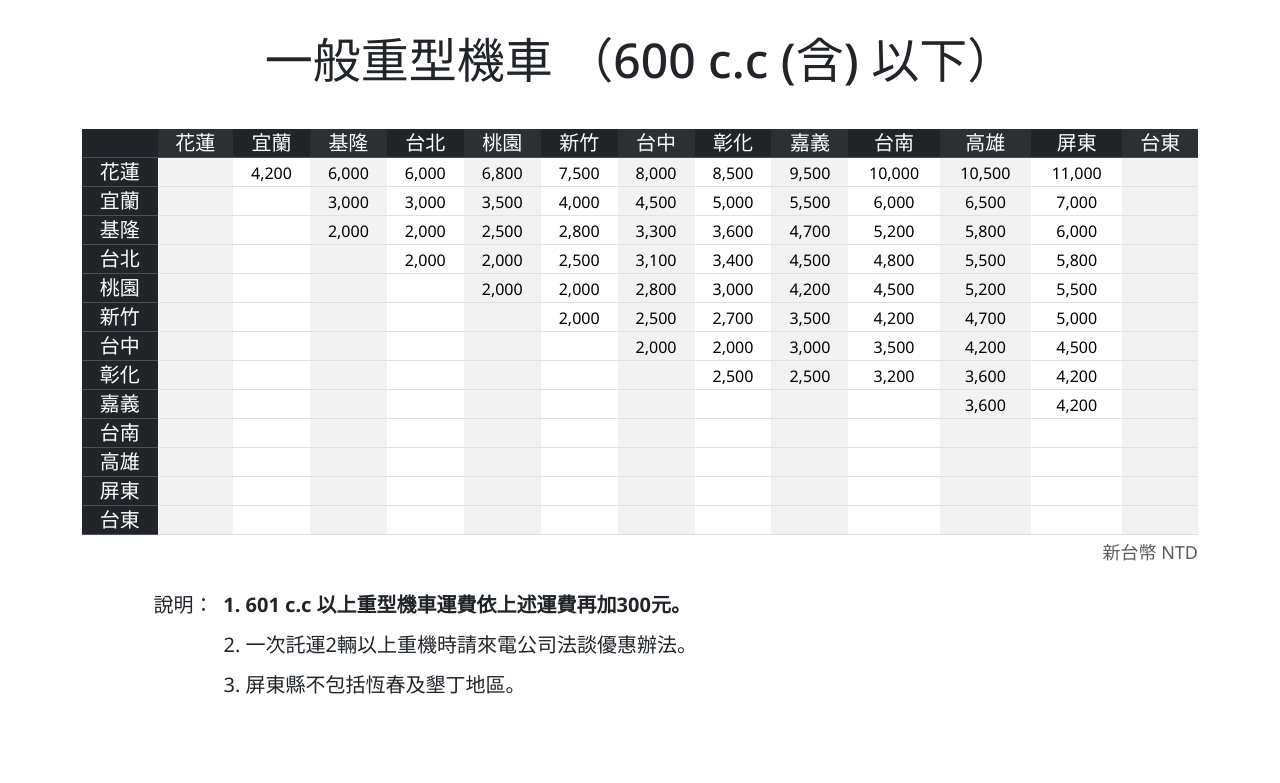
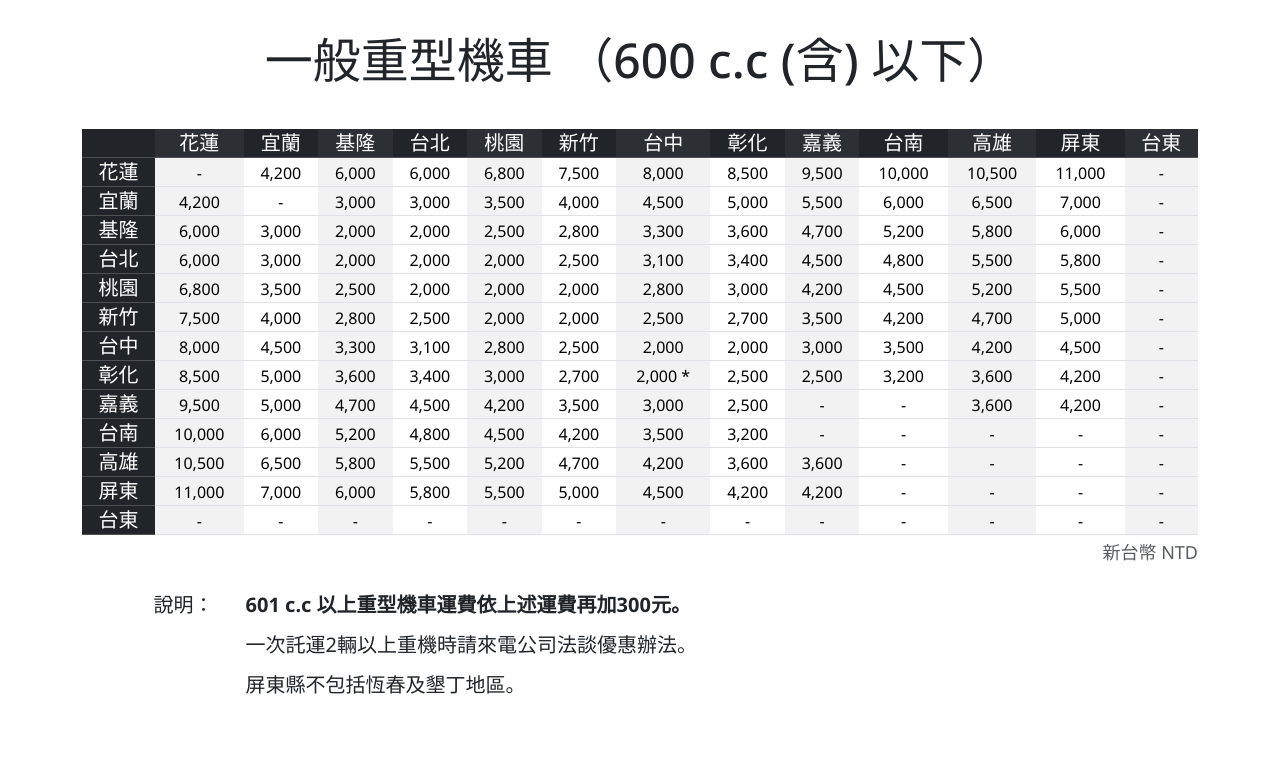
Before and after one commit to Lichtzeit3/Ninja, a Vue app: page /pricing in a window 1280 px wide. Shown: the part 460-1243 px from the top of the page. Built offline with nearby package versions, Linux system fonts and the light colour scheme.

Commit message:
RWD on all pages, phone number change, and remove animation on service and pricing

```diff
--- a/src/layouts/default/footer.vue
+++ b/src/layouts/default/footer.vue
@@ -18,7 +18,7 @@
 						alt="phone icon"
 						style="width: 1.25rem"
 					/>
-					0988 168 588
+					0932 873 910
 				</li>
 				<li class="text-white">
 					<img
--- a/src/layouts/default/navbar.vue
+++ b/src/layouts/default/navbar.vue
@@ -32,7 +32,7 @@
 						class="me-3"
 					/>
 					<span class="text-white h3 mb-0 text-nowrap">
-						0988 <span class="text-gold">168</span> 588
+						0932 <span class="text-gold">873</span> 910
 					</span>
 					<div class="d-flex ms-3">
 						<a href="#" target="_blank" class="me-2">
--- a/src/views/About.vue
+++ b/src/views/About.vue
@@ -29,12 +29,15 @@
 </template>
 
 <script>
+	import { onMounted } from "vue";
 	import AOS from "aos";
 	import "aos/dist/aos.css";
 
 	export default {
-		mounted() {
-			AOS.init();
+		setup() {
+			onMounted(() => {
+				AOS.init();
+			});
 		},
 	};
 </script>
@@ -49,7 +52,7 @@
 	}
 
 	.wrapper {
-		background-color: rgba(0, 0, 0, 0.1);
+		background-color: rgba(0, 0, 0, 0.03);
 		width: 100%;
 		position: relative;
 		padding-bottom: 80px;
--- a/src/views/Contact.vue
+++ b/src/views/Contact.vue
@@ -41,7 +41,7 @@
 									class="align-middle icon"
 									draggable="false"
 								/><span class="fs-5 align-middle ps-3 info"
-									>0988 168 588</span
+									>0932 873 910</span
 								>
 							</li>
 							<li class="">
@@ -96,12 +96,15 @@
 </template>
 
 <script>
+	import { onMounted } from "vue";
 	import AOS from "aos";
 	import "aos/dist/aos.css";
 
 	export default {
-		mounted() {
-			AOS.init();
+		setup() {
+			onMounted(() => {
+				AOS.init();
+			});
 		},
 	};
 </script>
@@ -116,7 +119,7 @@
 	}
 
 	.wrapper {
-		background-color: rgba(0, 0, 0, 0.1);
+		background-color: rgba(0, 0, 0, 0.03);
 		width: 100%;
 		padding-bottom: 80px;
 		position: relative;
--- a/src/views/Home.vue
+++ b/src/views/Home.vue
@@ -274,18 +274,13 @@
 </template>
 
 <script>
+	import { onMounted, onActivated, onDeactivated } from "vue";
 	import AOS from "aos";
 	import "aos/dist/aos.css";
 
 	export default {
-		mounted() {
-			AOS.init();
-			this.$nextTick(() => {
-				this.initCarousel();
-			});
-		},
-		methods: {
-			initCarousel() {
+		setup() {
+			const initCarousel = () => {
 				const carousel = document.querySelector("#carouselAutoplaying");
 				if (carousel) {
 					new bootstrap.Carousel(carousel, {
@@ -293,18 +288,27 @@
 						ride: "carousel",
 					});
 				}
-			},
-		},
-		activated() {
-			this.initCarousel();
-		},
-		deactivated() {
+			};
+
+			onMounted(() => {
+				AOS.init();
+				initCarousel();
+			});
+
+			onActivated(() => {
+				initCarousel();
+			});
+
+			onDeactivated(() => {
 				const carousel = bootstrap.Carousel.getInstance(
 					document.querySelector("#carouselAutoplaying")
 				);
 				if (carousel) {
 					carousel.pause();
 				}
+			});
+
+			return { initCarousel };
 		},
 	};
 </script>
@@ -324,7 +328,7 @@
 		}
 	}
 
-	.mobile-header{
+	.mobile-header {
 		display: none;
 		@include breakpoint(576px) {
 			display: block;
--- a/src/views/Pricing.vue
+++ b/src/views/Pricing.vue
@@ -10,12 +10,9 @@
 			<h2 class="text-center mb-40 mx-4">
 				一般重型機車 （600 c.c (含) 以下）
 			</h2>
-			<div class="container table-responsive">
+			<div class="container table-responsive table-off">
 				<table
 					class="table table-sm table-hover table-striped-columns text-center fs-5"
-					data-aos="zoom-in"
-					data-aos-anchor-placement="top-bottom"
-					data-aos-duration="1000"
 				>
 					<caption class="fs-6 text-end">
 						新台幣 NTD
@@ -41,7 +38,7 @@
 					<tbody>
 						<tr>
 							<th scope="row" class="table-dark">花蓮</th>
-							<td></td>
+							<td>-</td>
 							<td>4,200</td>
 							<td>6,000</td>
 							<td>6,000</td>
@@ -53,12 +50,12 @@
 							<td>10,000</td>
 							<td>10,500</td>
 							<td>11,000</td>
-							<td></td>
+							<td>-</td>
 						</tr>
 						<tr>
 							<th scope="row" class="table-dark">宜蘭</th>
-							<td></td>
-							<td></td>
+							<td>4,200</td>
+							<td>-</td>
 							<td>3,000</td>
 							<td>3,000</td>
 							<td>3,500</td>
@@ -69,12 +66,12 @@
 							<td>6,000</td>
 							<td>6,500</td>
 							<td>7,000</td>
-							<td></td>
+							<td>-</td>
 						</tr>
 						<tr>
 							<th scope="row" class="table-dark">基隆</th>
-							<td></td>
-							<td></td>
+							<td>6,000</td>
+							<td>3,000</td>
 							<td>2,000</td>
 							<td>2,000</td>
 							<td>2,500</td>
@@ -85,13 +82,13 @@
 							<td>5,200</td>
 							<td>5,800</td>
 							<td>6,000</td>
-							<td></td>
+							<td>-</td>
 						</tr>
 						<tr>
 							<th scope="row" class="table-dark">台北</th>
-							<td></td>
-							<td></td>
-							<td></td>
+							<td>6,000</td>
+							<td>3,000</td>
+							<td>2,000</td>
 							<td>2,000</td>
 							<td>2,000</td>
 							<td>2,500</td>
@@ -101,14 +98,14 @@
 							<td>4,800</td>
 							<td>5,500</td>
 							<td>5,800</td>
-							<td></td>
+							<td>-</td>
 						</tr>
 						<tr>
 							<th scope="row" class="table-dark">桃園</th>
-							<td></td>
-							<td></td>
-							<td></td>
-							<td></td>
+							<td>6,800</td>
+							<td>3,500</td>
+							<td>2,500</td>
+							<td>2,000</td>
 							<td>2,000</td>
 							<td>2,000</td>
 							<td>2,800</td>
@@ -117,15 +114,15 @@
 							<td>4,500</td>
 							<td>5,200</td>
 							<td>5,500</td>
-							<td></td>
+							<td>-</td>
 						</tr>
 						<tr>
 							<th scope="row" class="table-dark">新竹</th>
-							<td></td>
-							<td></td>
-							<td></td>
-							<td></td>
-							<td></td>
+							<td>7,500</td>
+							<td>4,000</td>
+							<td>2,800</td>
+							<td>2,500</td>
+							<td>2,000</td>
 							<td>2,000</td>
 							<td>2,500</td>
 							<td>2,700</td>
@@ -133,119 +130,119 @@
 							<td>4,200</td>
 							<td>4,700</td>
 							<td>5,000</td>
-							<td></td>
+							<td>-</td>
 						</tr>
 						<tr>
 							<th scope="row" class="table-dark">台中</th>
-							<td></td>
-							<td></td>
-							<td></td>
-							<td></td>
-							<td></td>
-							<td></td>
+							<td>8,000</td>
+							<td>4,500</td>
+							<td>3,300</td>
+							<td>3,100</td>
+							<td>2,800</td>
+							<td>2,500</td>
 							<td>2,000</td>
 							<td>2,000</td>
 							<td>3,000</td>
 							<td>3,500</td>
 							<td>4,200</td>
 							<td>4,500</td>
-							<td></td>
+							<td>-</td>
 						</tr>
 						<tr>
 							<th scope="row" class="table-dark">彰化</th>
-							<td></td>
-							<td></td>
-							<td></td>
-							<td></td>
-							<td></td>
-							<td></td>
-							<td></td>
+							<td>8,500</td>
+							<td>5,000</td>
+							<td>3,600</td>
+							<td>3,400</td>
+							<td>3,000</td>
+							<td>2,700</td>
+							<td>2,000 *</td>
 							<td>2,500</td>
 							<td>2,500</td>
 							<td>3,200</td>
 							<td>3,600</td>
 							<td>4,200</td>
-							<td></td>
+							<td>-</td>
 						</tr>
 						<tr>
 							<th scope="row" class="table-dark">嘉義</th>
-							<td></td>
-							<td></td>
-							<td></td>
-							<td></td>
-							<td></td>
-							<td></td>
-							<td></td>
-							<td></td>
-							<td></td>
-							<td></td>
+							<td>9,500</td>
+							<td>5,000</td>
+							<td>4,700</td>
+							<td>4,500</td>
+							<td>4,200</td>
+							<td>3,500</td>
+							<td>3,000</td>
+							<td>2,500</td>
+							<td>-</td>
+							<td>-</td>
 							<td>3,600</td>
 							<td>4,200</td>
-							<td></td>
+							<td>-</td>
 						</tr>
 						<tr>
 							<th scope="row" class="table-dark">台南</th>
-							<td></td>
-							<td></td>
-							<td></td>
-							<td></td>
-							<td></td>
-							<td></td>
-							<td></td>
-							<td></td>
-							<td></td>
-							<td></td>
-							<td></td>
-							<td></td>
-							<td></td>
+							<td>10,000</td>
+							<td>6,000</td>
+							<td>5,200</td>
+							<td>4,800</td>
+							<td>4,500</td>
+							<td>4,200</td>
+							<td>3,500</td>
+							<td>3,200</td>
+							<td>-</td>
+							<td>-</td>
+							<td>-</td>
+							<td>-</td>
+							<td>-</td>
 						</tr>
 						<tr>
 							<th scope="row" class="table-dark">高雄</th>
-							<td></td>
-							<td></td>
-							<td></td>
-							<td></td>
-							<td></td>
-							<td></td>
-							<td></td>
-							<td></td>
-							<td></td>
-							<td></td>
-							<td></td>
-							<td></td>
-							<td></td>
+							<td>10,500</td>
+							<td>6,500</td>
+							<td>5,800</td>
+							<td>5,500</td>
+							<td>5,200</td>
+							<td>4,700</td>
+							<td>4,200</td>
+							<td>3,600</td>
+							<td>3,600</td>
+							<td>-</td>
+							<td>-</td>
+							<td>-</td>
+							<td>-</td>
 						</tr>
 						<tr>
 							<th scope="row" class="table-dark">屏東</th>
-							<td></td>
-							<td></td>
-							<td></td>
-							<td></td>
-							<td></td>
-							<td></td>
-							<td></td>
-							<td></td>
-							<td></td>
-							<td></td>
-							<td></td>
-							<td></td>
-							<td></td>
+							<td>11,000</td>
+							<td>7,000</td>
+							<td>6,000</td>
+							<td>5,800</td>
+							<td>5,500</td>
+							<td>5,000</td>
+							<td>4,500</td>
+							<td>4,200</td>
+							<td>4,200</td>
+							<td>-</td>
+							<td>-</td>
+							<td>-</td>
+							<td>-</td>
 						</tr>
 						<tr>
 							<th scope="row" class="table-dark">台東</th>
-							<td></td>
-							<td></td>
-							<td></td>
-							<td></td>
-							<td></td>
-							<td></td>
-							<td></td>
-							<td></td>
-							<td></td>
-							<td></td>
-							<td></td>
-							<td></td>
-							<td></td>
+							<td>-</td>
+							<td>-</td>
+							<td>-</td>
+							<td>-</td>
+							<td>-</td>
+							<td>-</td>
+							<td>-</td>
+							<td>-</td>
+							<td>-</td>
+							<td>-</td>
+							<td>-</td>
+							<td>-</td>
+							<td>-</td>
 						</tr>
 					</tbody>
 				</table>
@@ -269,15 +266,10 @@
 	</div>
 </template>
 
-<script>
-	import AOS from "aos";
-	import "aos/dist/aos.css";
+<script setup>
+	import { onMounted } from "vue";
 
-	export default {
-		mounted() {
-			AOS.init();
-		},
-	};
+	onMounted(() => {});
 </script>
 
 <style lang="scss" scoped>
@@ -298,16 +290,17 @@
 			height: 160px;
 			width: 100%;
 		}
-		th{
+		.table-off {
+			th {
 				text-wrap: nowrap;
 			}
-		td{
+			td {
 				font-size: $font-size-base;
 			}
 			ol {
 				list-style-type: decimal;
 			}
-
+		}
 		.explain {
 			margin-left: 12vw;
 			@include breakpoint(992px) {
--- a/src/views/Service.vue
+++ b/src/views/Service.vue
@@ -6,7 +6,7 @@
 			<h1>服務項目</h1>
 		</header>
 		<main>
-			<section class="text-center mb-120 px-4" data-aos="fade-right" data-aos-anchor-placement="top-bottom">
+			<section class="text-center mb-120 px-4">
 				<h4 class="mb-4 lh-base">
 					忍者運輸有限公司 - 您值得信賴的重機託運專家
 				</h4>
@@ -14,15 +14,13 @@
 					忍者運輸有限公司專注於提供專業的重機機車託運服務，憑藉多年行業經驗，我們的專業團隊能夠提供全方位的託運解決方案，確保您的愛車安全無憂地送達目的地。
 				</p>
 			</section>
-			<section
-				class="text-center mb-120"
-				data-aos="fade-left"
-				data-aos-delay="300"
-				data-aos-anchor-placement="top-bottom"
-			>
+			<section class="text-center mb-120">
 				<h4 class="mb-4">為何選擇忍者通運？</h4>
 				<div class="d-flex justify-content-evenly cards">
-					<div class="card border-0 mobile-margin" style="width: 18rem" data-aos="fade-up" data-aos-delay="300">
+					<div
+						class="card border-0 mobile-margin"
+						style="width: 18rem"
+					>
 						<div class="circle">
 							<img
 								src="../assets/images/service/professional.png"
@@ -37,7 +35,10 @@
 							</p>
 						</div>
 					</div>
-					<div class="card border-0 mobile-margin" style="width: 18rem"  data-aos="fade-up" data-aos-delay="300">
+					<div
+						class="card border-0 mobile-margin"
+						style="width: 18rem"
+					>
 						<div class="circle">
 							<img
 								src="../assets/images/service/safety.png"
@@ -52,7 +53,7 @@
 							</p>
 						</div>
 					</div>
-					<div class="card border-0" style="width: 18rem"  data-aos="fade-up" data-aos-delay="300">
+					<div class="card border-0" style="width: 18rem">
 						<div class="circle">
 							<img
 								src="../assets/images/service/service.png"
@@ -69,7 +70,7 @@
 					</div>
 				</div>
 			</section>
-			<section class="text-center mb-120" data-aos="fade-right">
+			<section class="text-center mb-120">
 				<h4>我們對您的承諾</h4>
 				<div>
 					<span class="quote left-quote">&#x301D</span><br>
@@ -79,7 +80,7 @@
 					<span class="quote right-quote">&#x301E</span>
 				</div>
 			</section>
-			<h6 class="fs-6 fw-normal text-center mb-80 lh-base px-4" data-aos="fade-left">
+			<h6 class="fs-6 fw-normal text-center mb-80 lh-base px-4">
 				準備好安心託運您的機車了嗎？聯繫忍者運輸有限公司，讓我們為您打理一切運輸事宜，讓您輕鬆上路！
 			</h6>
 		</main>
@@ -91,15 +92,10 @@
 	</div>
 </template>
 
-<script>
-	import AOS from "aos";
-	import "aos/dist/aos.css";
+<script setup>
+	import { onMounted } from "vue";
 
-	export default {
-		mounted() {
-			AOS.init();
-		},
-	};
+	onMounted(() => {});
 </script>
 
 <style lang="scss" scoped>
@@ -121,7 +117,7 @@
 			width: 100%;
 		}
 
-		.cards{
+		.cards {
 			@include breakpoint(576px) {
 				flex-direction: column;
 				align-items: center;
@@ -152,7 +148,7 @@
 		margin: 0 auto;
 	}
 
-	.mobile-margin{
+	.mobile-margin {
 		@include breakpoint(576px) {
 			margin-bottom: $spacer * 3;
 		}
```
Also changed, not shown: 1 other file (tests, documents, lock files or other folders). Lines whose indentation alone changed are shown as unchanged.
